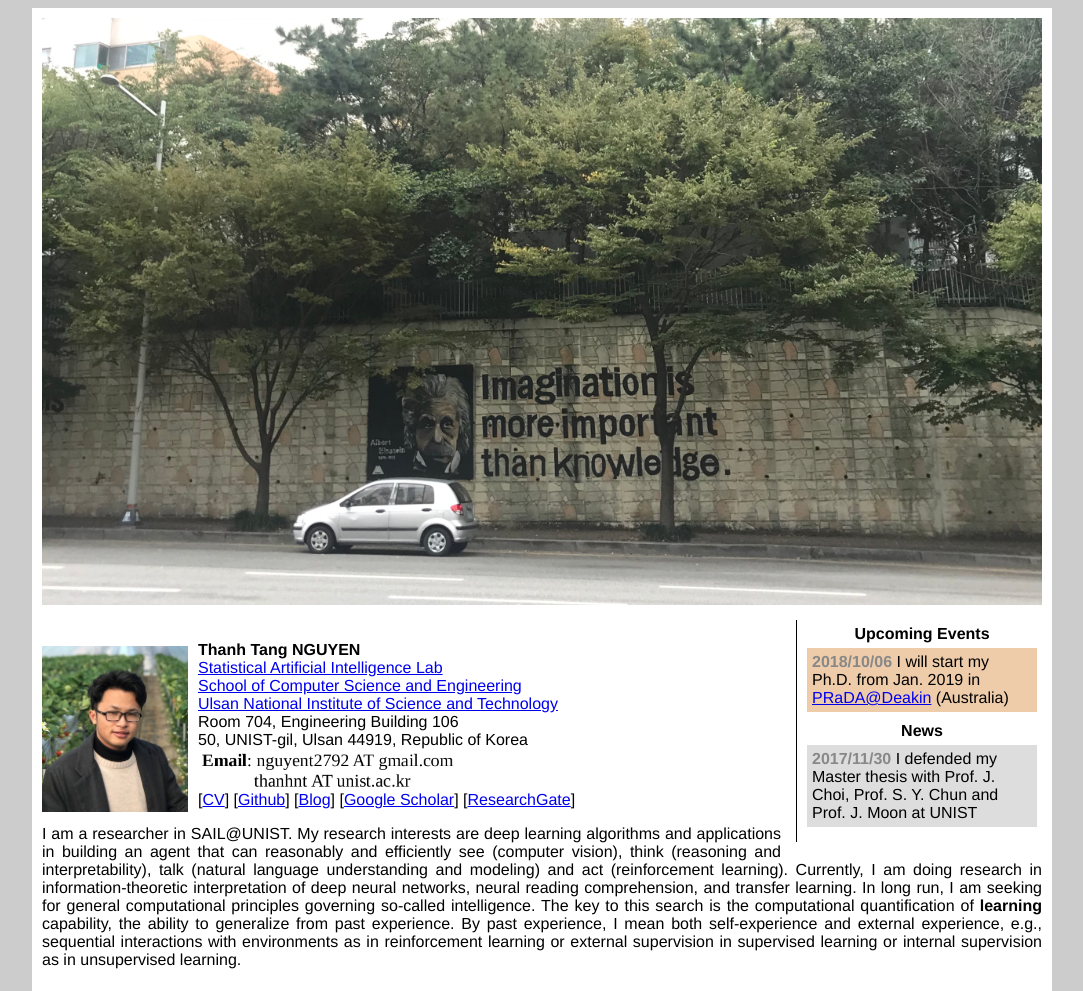
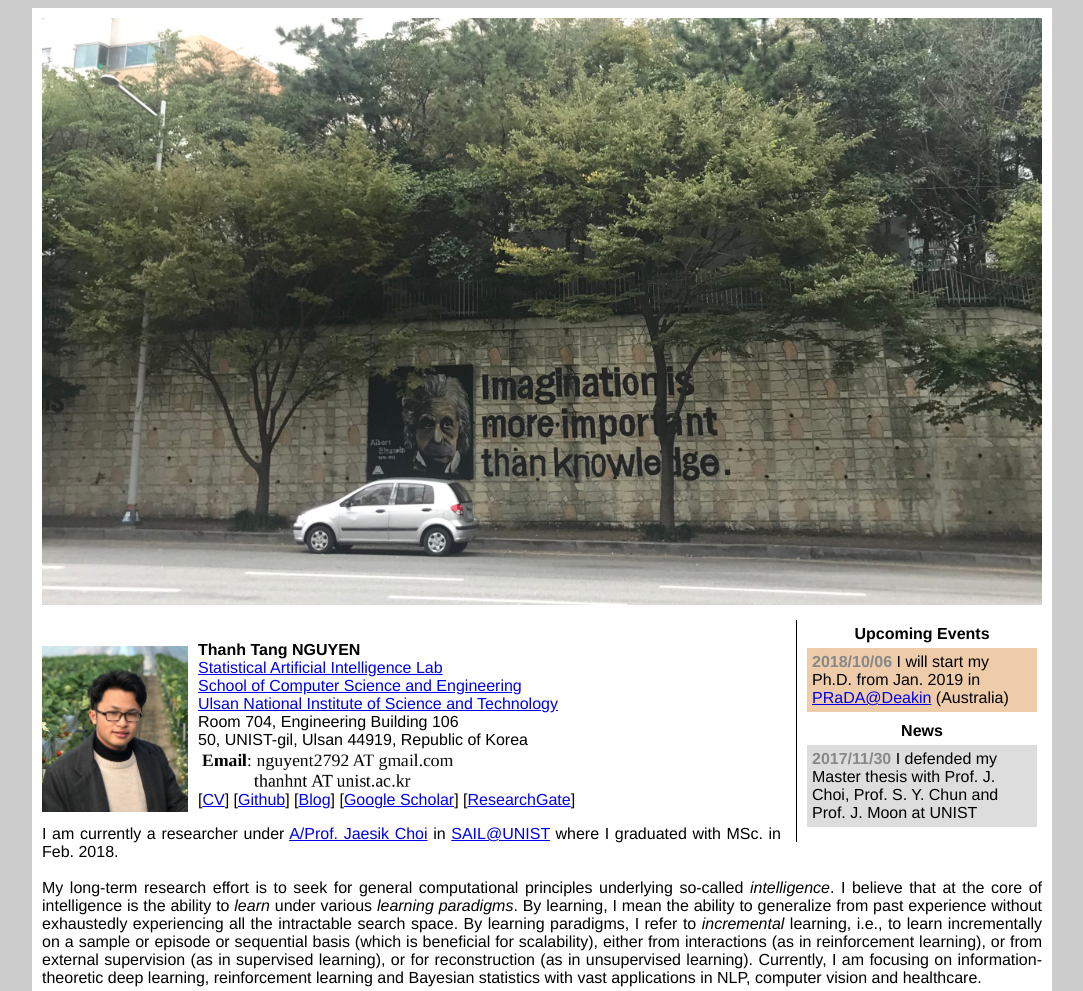
Before and after one commit to thanhnguyentang/thanhnguyentang.github.io, a plain HTML site: page index.html in a window 1280 px wide. Shown: the top 991 px of the page, without its empty margins (98-1181 px from the left). Drawn offline with Linux system fonts and the light colour scheme.

Commit message:
update long-term research goals

```diff
--- a/index.html
+++ b/index.html
@@ -77,8 +77,10 @@
              [<a href="https://www.researchgate.net/profile/Thanh_Nguyen298" target="_blank">ResearchGate</a>]
 
 
-    <p>I am a researcher in SAIL@UNIST. My research interests are deep learning algorithms and applications in building an agent that can reasonably and efficiently see (computer vision), think (reasoning and interpretability), talk (natural language understanding and modeling) and act (reinforcement learning). Currently, I am doing research in information-theoretic interpretation of deep neural networks, neural reading comprehension, and transfer learning.
-         In long run, I am seeking for general computational principles governing so-called intelligence. The key to this search is the computational quantification of <b>learning</b> capability, the ability to generalize from past experience. By past experience, I mean both self-experience and external experience, e.g., sequential interactions with environments as in reinforcement learning or external supervision in supervised learning or internal supervision as in unsupervised learning.  </p>
+    <p>I am currently a researcher under <a href="http://sail.unist.ac.kr/members/jaesik/">A/Prof. Jaesik Choi</a> in  <a href="http://sail.unist.ac.kr/" target="_blank">SAIL@UNIST</a> where I graduated with MSc. in Feb. 2018. <br> <br>
+
+
+My long-term research effort is to seek for general computational principles underlying so-called <i>intelligence</i>. I believe that at the core of intelligence is the ability to <i>learn</i> under various <i>learning paradigms</i>. By learning, I mean the ability to generalize from past experience without exhaustedly experiencing all the intractable search space. By learning paradigms, I refer to <i>incremental</i> learning, i.e., to learn incrementally on a sample or episode or sequential basis (which is beneficial for scalability), either from interactions (as in reinforcement learning), or from external supervision (as in supervised learning), or for reconstruction (as in unsupervised learning). Currently, I am focusing on information-theoretic deep learning, reinforcement learning and Bayesian statistics with vast applications in NLP, computer vision and healthcare.</p>
 
     <h2> Education</h2>
     <ul>
```
